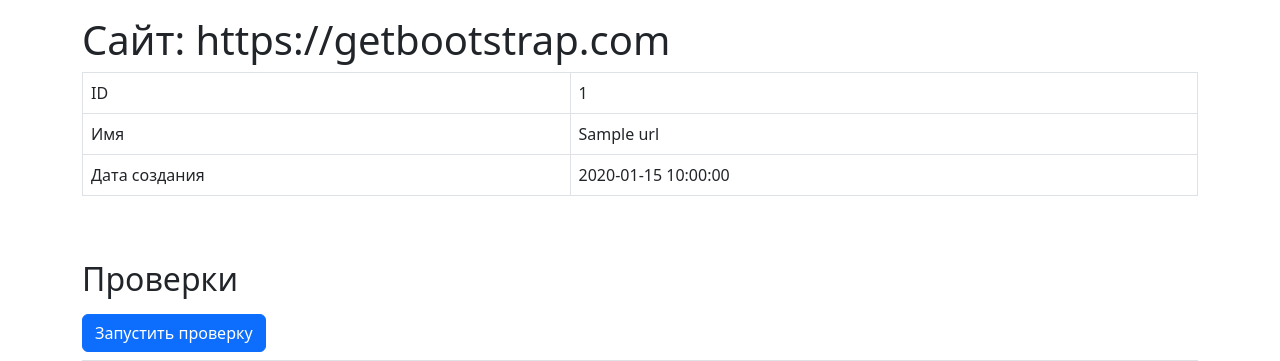
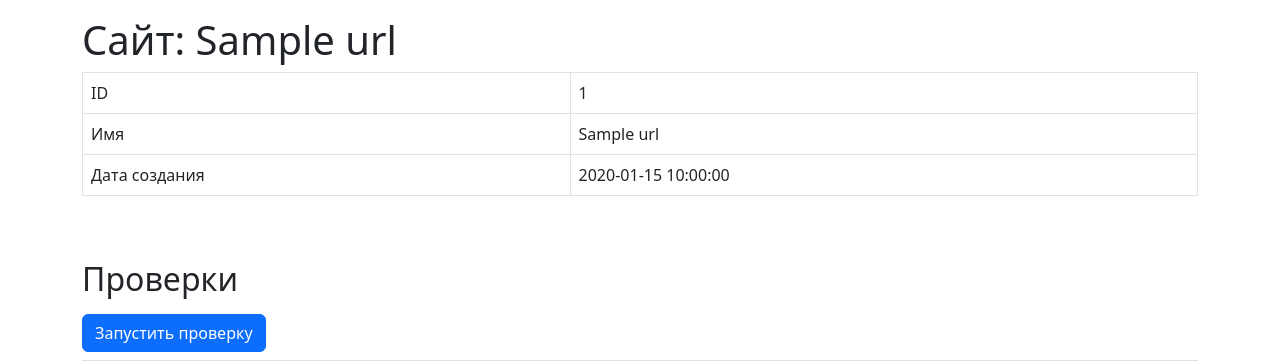
Before and after one commit to serVmik/python-project-83, a Flask app: page /urls/1 in a window 1280 px wide. Shown: the part 56-417 px from the top of the page. Run offline with Flask 3, Linux system fonts and the light colour scheme; a database or web service that is not in the repository returns one stand-in record (values such as "Sample title"); some libraries are stand-ins or nearby versions.

Commit message:
refactoring

```diff
--- a/page_analyzer/app.py
+++ b/page_analyzer/app.py
@@ -17,16 +17,16 @@ def index():
 
 @app.post('/urls')
 def post_url():
-    entered_url = request.form.get('url')
+    url_entered = request.form.get('url')
 
-    messages = urls.validate_url(entered_url)
+    messages = urls.validate_url(url_entered)
     if messages:
         [flash(*message) for message in messages]
         return render_template('index.html',
-                               url=entered_url), 422
+                               url=url_entered), 422
 
     connection = db.connect(CONN_STRING)
-    url_name = urls.normalize_url(entered_url)
+    url_name = urls.normalize_url(url_entered)
 
     if db.is_url_exists(connection, url_name):
         url_id = db.get_url_id(connection, url_name)
@@ -50,10 +50,10 @@ def show_urls():
 @app.get('/urls/<int:url_id>')
 def show_url(url_id):
     connection = db.connect(CONN_STRING)
-    url_ = db.get_url(connection, url_id)
+    url = db.get_url(connection, url_id)
     url_check = db.get_check(connection, url_id)
     return render_template('url.html',
-                           url_=url_,
+                           url=url,
                            url_check=url_check)
 
 
@@ -69,8 +69,8 @@ def check_url(url_id):
         db.add_check(connection, url_id, url_requests)
         flash('Страница успешно проверена', 'success')
 
-    url_ = db.get_url(connection, url_id)
+    url = db.get_url(connection, url_id)
     url_check = db.get_check(connection, url_id)
     return render_template('url.html',
-                           url_=url_,
+                           url=url,
                            url_check=url_check)
--- a/page_analyzer/db.py
+++ b/page_analyzer/db.py
@@ -4,13 +4,6 @@ from psycopg2.extras import NamedTupleCursor
 
 def connect(conn_string):
     return psycopg2.connect(conn_string)
-
-
-def is_url_exists(connection, url_name):
-    with connection.cursor() as curs:
-        curs.execute('SELECT * FROM urls WHERE name = %s', (url_name,))
-        db_answer = curs.fetchone()
-        return True if db_answer else False
 
 
 def add_url(connection, url_name):
@@ -21,6 +14,28 @@ def add_url(connection, url_name):
         url_id, = curs.fetchone()
         connection.commit()
         return url_id
+
+
+def add_check(connection, url_id, url_requests):
+    with connection.cursor() as curs:
+        curs.execute(
+            'INSERT INTO url_checks '
+            '(url_id, status_code, h1, title, description) '
+            'VALUES (%s, %s, %s, %s, %s)',
+            (url_id,
+             url_requests['status_code'],
+             url_requests['h1'],
+             url_requests['title'],
+             url_requests['description'])
+        )
+        connection.commit()
+
+
+def is_url_exists(connection, url_name):
+    with connection.cursor() as curs:
+        curs.execute('SELECT * FROM urls WHERE name = %s', (url_name,))
+        db_answer = curs.fetchone()
+        return True if db_answer else False
 
 
 def get_url_id(connection, url_name):
@@ -53,21 +68,6 @@ def get_urls(connection):
         return curs.fetchall()
 
 
-def add_check(connection, url_id, url_requests):
-    with connection.cursor() as curs:
-        curs.execute(
-            'INSERT INTO url_checks '
-            '(url_id, status_code, h1, title, description) '
-            'VALUES (%s, %s, %s, %s, %s)',
-            (url_id,
-             url_requests['status_code'],
-             url_requests['h1'],
-             url_requests['title'],
-             url_requests['description'])
-        )
-        connection.commit()
-
-
 def get_check(connection, url_id):
     with connection.cursor(cursor_factory=NamedTupleCursor) as curs:
         curs.execute(
--- a/page_analyzer/templates/url.html
+++ b/page_analyzer/templates/url.html
@@ -6,22 +6,22 @@
   <div class="container-lg mt-3">
 
     <!-- ======= Url Information ======= -->
-    <h1>Сайт: https://getbootstrap.com</h1>
+    <h1>Сайт: {{ url.name }}</h1>
     <div class="table-responsive">
       <table class="table table-bordered table-hover text-nowrap" data-test="url">
 
         <tbody>
           <tr>
             <td>ID</td>
-            <td>{{ url_.id }}</td>
+            <td>{{ url.id }}</td>
           </tr>
           <tr>
             <td>Имя</td>
-            <td>{{ url_.name }}</td>
+            <td>{{ url.name }}</td>
           </tr>
           <tr>
             <td>Дата создания</td>
-            <td>{{ url_.created_at }}</td>
+            <td>{{ url.created_at }}</td>
           </tr>
         </tbody>
 
@@ -31,7 +31,7 @@
     <h2 class="mt-5 mb-3">Проверки</h2>
 
     <!-- ======= Start Checking Form ====== -->
-    <form method="post" action="{{ url_for('check_url', url_id=url_.id) }}">
+    <form method="post" action="{{ url_for('check_url', url_id=url.id) }}">
       <input type="submit" class="btn btn-primary" value="Запустить проверку">
     </form><!-- End Start Checking Form -->
 
@@ -51,14 +51,14 @@
         </thead>
 
         <tbody>
-        {% for url_ in url_check %}
+        {% for url in url_check %}
           <tr>
-            <td>{{ url_.check_id }}</td>
-            <td>{{ url_.status_code }}</td>
-            <td>{{ url_.h1 }}</td>
-            <td>{{ url_.title }}</td>
-            <td>{{ url_.description }}</td>
-            <td>{{ url_.created_at }}</td>
+            <td>{{ url.check_id }}</td>
+            <td>{{ url.status_code }}</td>
+            <td>{{ url.h1 }}</td>
+            <td>{{ url.title }}</td>
+            <td>{{ url.description }}</td>
+            <td>{{ url.created_at }}</td>
           </tr>
         {% endfor %}
         </tbody>
```
Also changed, not shown: tests/create_screenshots_of_original.py (deleted, +0 -12 lines), tests/test_by_playwright.py (renamed from tests/test_with_playwright.py, +1 -3 lines), README.md, 1 other file.
